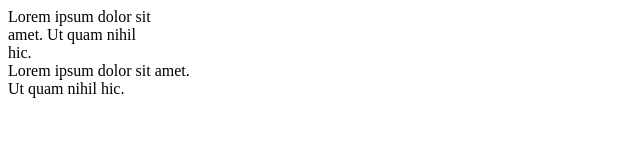
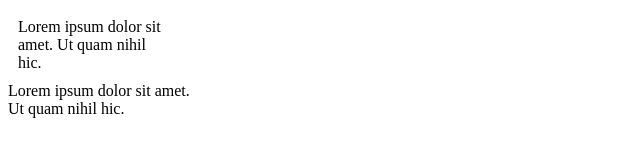
Before and after one commit to knightmoves-schools/026-css-variables-thegrim5562-svg, a website: page index.html in a window 1280 px wide. Shown: the whole page, without its empty margins (0-640 px from the left). Drawn offline with Linux system fonts and the light colour scheme.

Commit message:
Add padding to narrow-text class

```diff
--- a/index.html
+++ b/index.html
@@ -10,6 +10,7 @@
         }
         .narrow-text {
             width: var(--narrow-text-size);
+            padding: var(--text-padding)
         }
         .wide-text {
             width: var(--wide-text-size);
```
